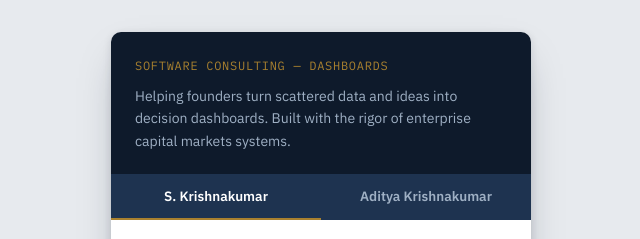
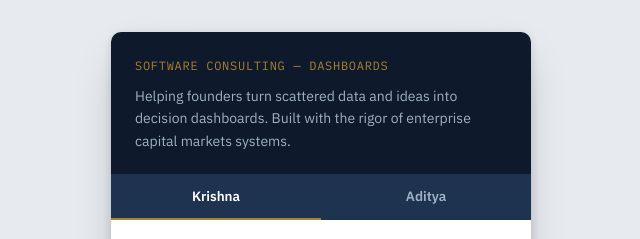
Before and after one commit to skrishnakumar00/bizcard, a plain HTML site: page index.html in a window 1280 px wide. Shown: the top 239 px of the page, without its empty margins (319-959 px from the left). Drawn offline with Linux system fonts and the light colour scheme.

Commit message:
tab names changed to short name

```diff
--- a/index.html
+++ b/index.html
@@ -198,8 +198,8 @@
     </div>
 
     <div class="tabs">
-      <button class="tab-btn active" id="tab-btn-1" onclick="showPerson(1)">S. Krishnakumar</button>
-      <button class="tab-btn" id="tab-btn-2" onclick="showPerson(2)">Aditya Krishnakumar</button>
+      <button class="tab-btn active" id="tab-btn-1" onclick="showPerson(1)">Krishna</button>
+      <button class="tab-btn" id="tab-btn-2" onclick="showPerson(2)">Aditya</button>
     </div>
 
     <div class="bottom">
```
